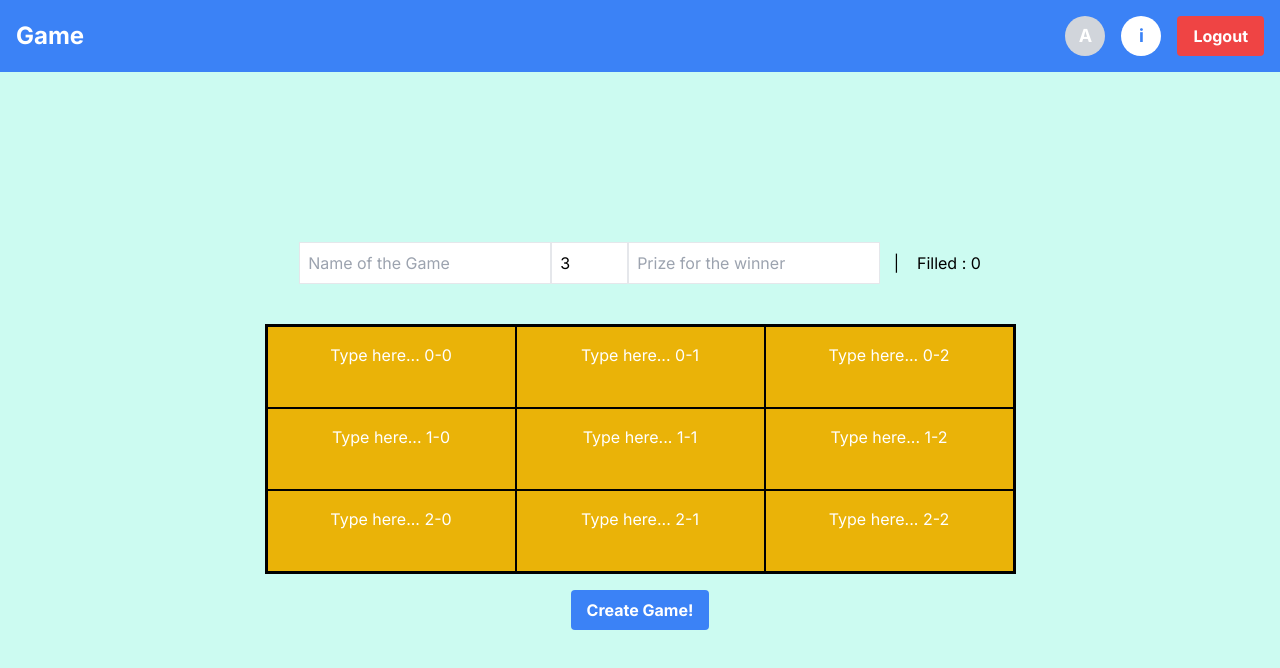
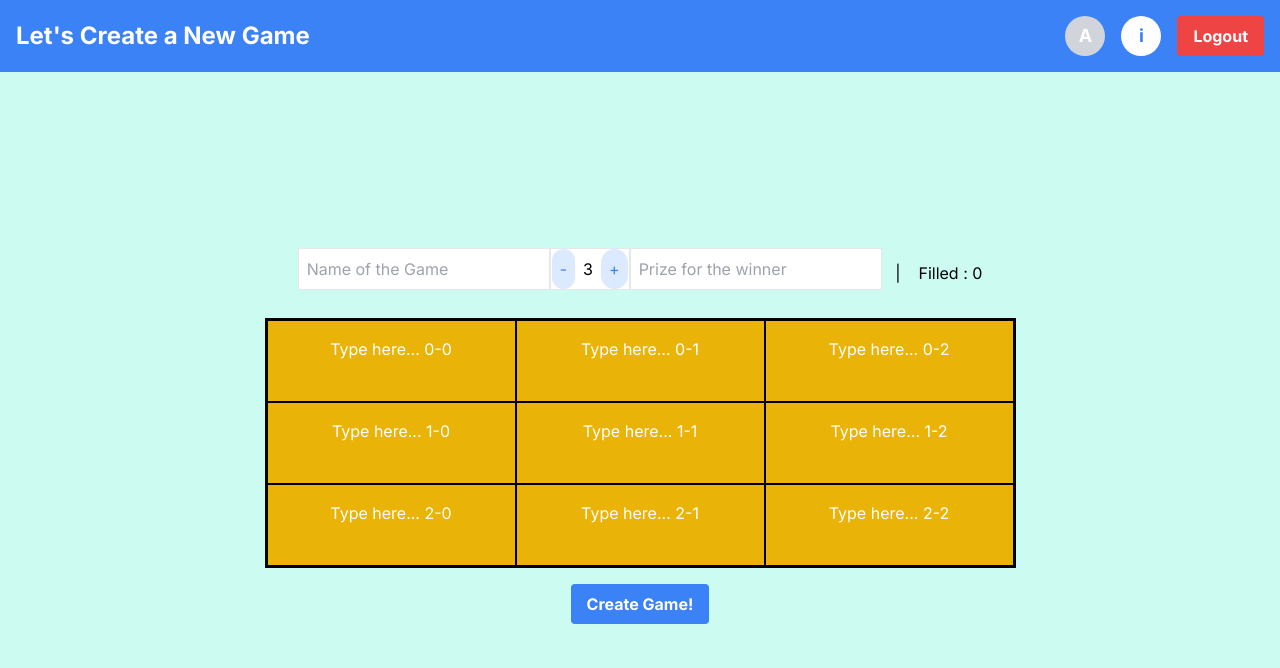
Before and after one commit to arin-dev/BingoIRL, a Next.js app in the folder frontend/: page /create-game in a window 1280 px wide. Shown: the top 668 px of the page. Built offline with nearby package versions, Linux system fonts and the light colour scheme; no server answers; sample sign-in values are in the browser's storage.

Commit message:
Made changes to Home and Create new game

```diff
--- a/frontend/app/create-game/page.tsx
+++ b/frontend/app/create-game/page.tsx
@@ -35,8 +35,7 @@ export default function BingoTable() {
   if(!token)
     return ;
 
-  const handleSizeChange = (e : any) => {
-    const newSize = parseInt(e.target.value)
+  const handleSizeChange = (newSize: number) => {
     setSize(newSize);
     setFilled(0);
     setTable(Array(newSize).fill(null).map(() => Array(newSize).fill(null)));
@@ -44,26 +43,28 @@ export default function BingoTable() {
 
   return (
     <div className="flex flex-col h-screen">
-    <Header currentPage='Game' />
+    <Header currentPage={`Let's Create a New Game`} />
     <div className="p-4 flex flex-col justify-center items-center bg-teal-100 h-full">
-        <div className="mb-5">
+        <div className="flex flex-col md:flex-row justify-center items-center mb-5">
             <input
                 className="border p-2 mb-2"
                 type="text"
                 placeholder="Name of the Game"
                 onChange={(e) => setGameName(e.target.value)}
             />
+            <div className="mb-2 border bg-white flex justify-center items-center w-full md:w-[80px]">
+                <button
+                    className="rounded-full p-2 text-blue-500 bg-blue-100 hover:bg-blue-200"
+                    onClick={() => handleSizeChange(Math.max(size - 1, 2))}
+                > - </button>
+                <span className="mx-2">{size}</span>
+                <button
+                    className="rounded-full p-2 text-blue-500 bg-blue-100 hover:bg-blue-200"
+                    onClick={() => handleSizeChange(Math.min(size + 1, 5))}
+                > + </button>
+            </div>
             <input
                 className="border p-2 mb-2"
-                type="number"
-                value={size}
-                onChange={handleSizeChange}
-                placeholder="Enter size (n)"
-                min="2"
-                max="5"
-            />
-            <input
-                className="border p-2 mb-5"
                 type="text"
                 placeholder="Prize for the winner"
                 onChange={(e) => setPrize(e.target.value)}
--- a/frontend/app/page.tsx
+++ b/frontend/app/page.tsx
@@ -40,7 +40,7 @@ export default function FunPage() {
           className="mt-4 bg-blue-500 hover:bg-blue-700 text-white font-bold py-2 px-4 rounded"
           onClick={() => redirectToCG()}
         >
-          Click for a Hilarious Surprise!
+          Create a new game
         </button>
       </main>
     </>
```
